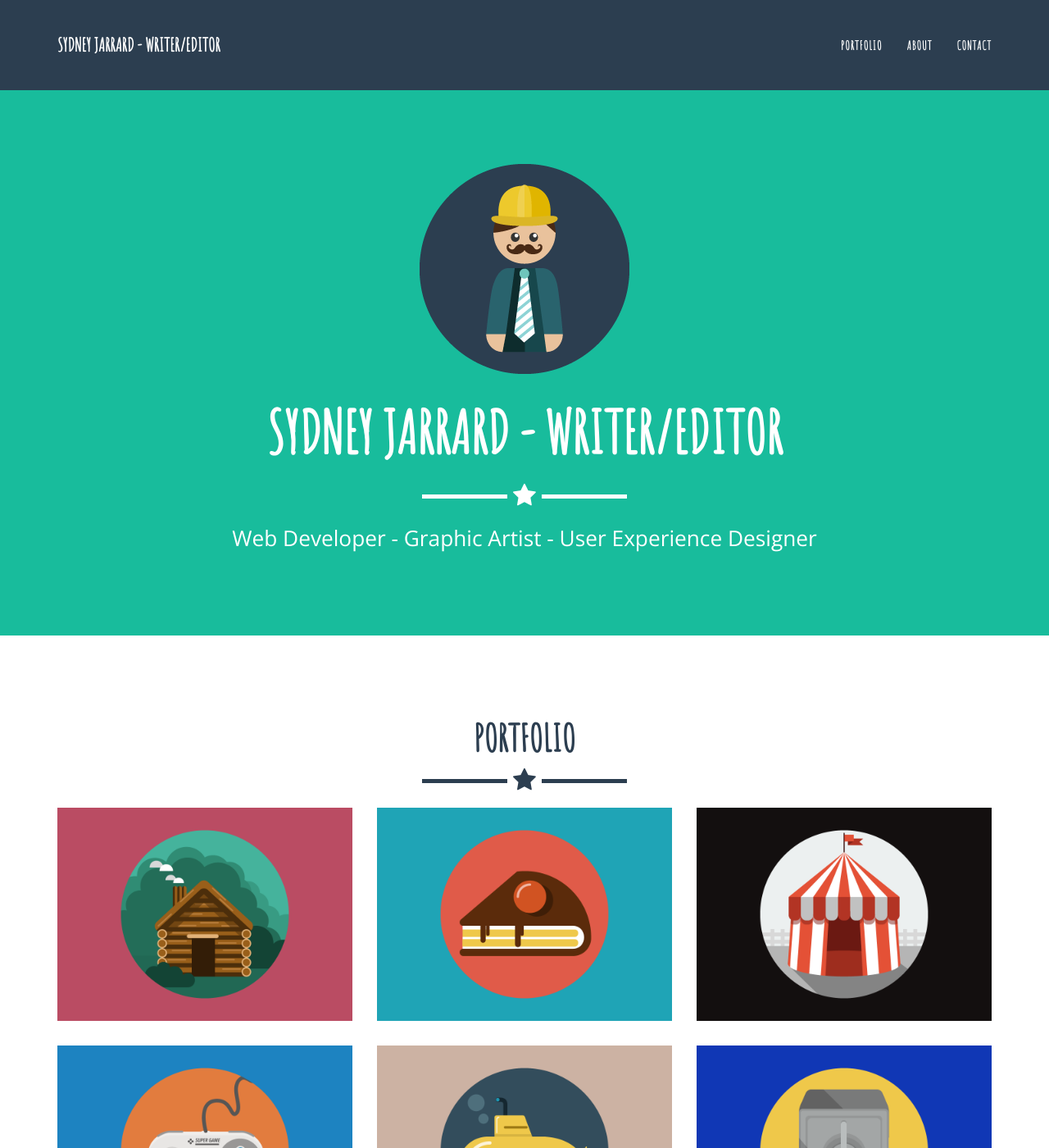
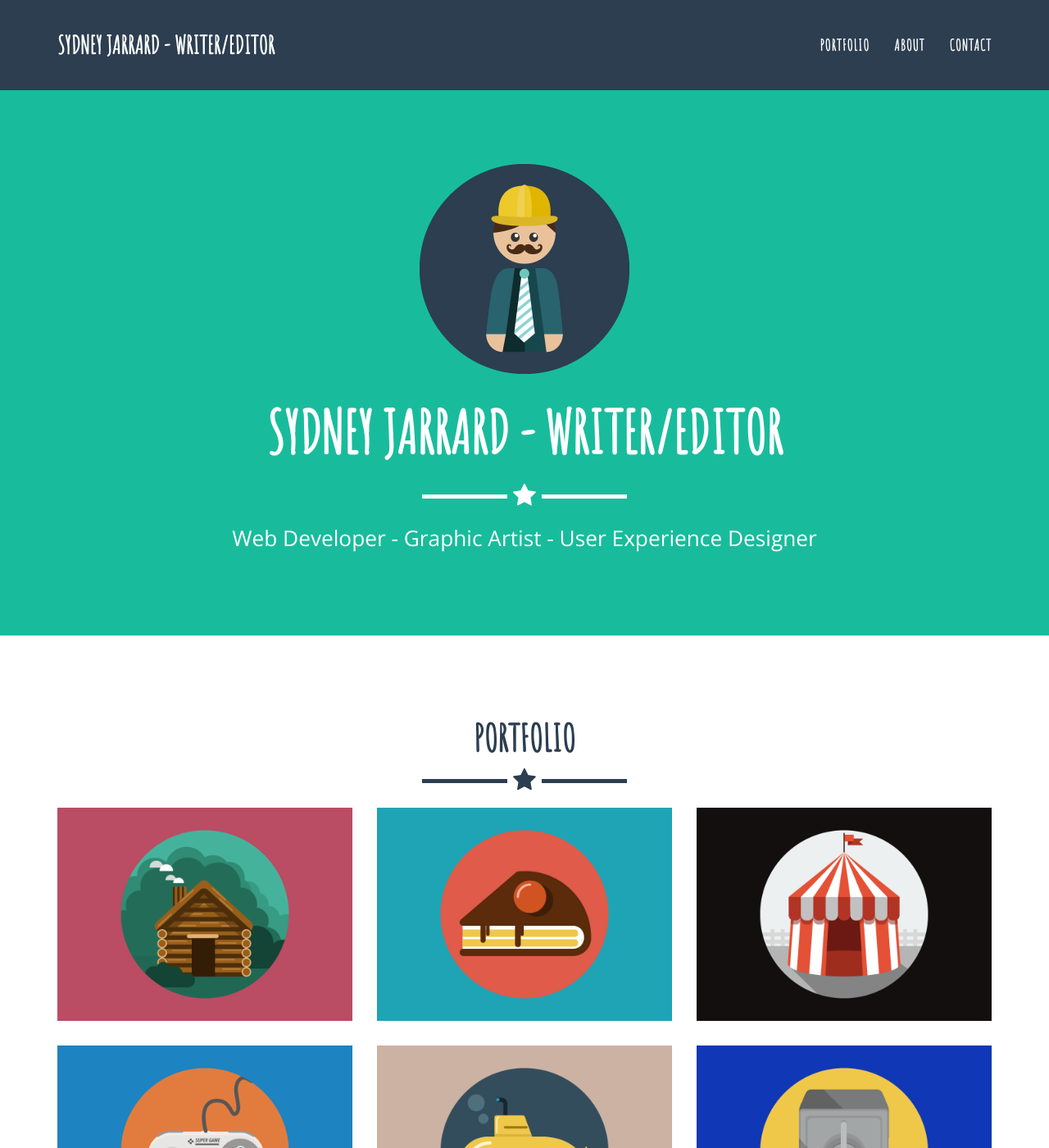
Before and after one commit to sydneyjarrard/sydneyjarrard.github.io, a Jekyll site: the page built from index.html, in a window 1280 px wide and 1400 px high. Shown: the whole window at 82% size. Built offline with Jekyll 4.4.1, drawn with Linux system fonts in a browser that asks for light colours.

Commit message:
Moar font sizes

```diff
--- a/_includes/css/main.css
+++ b/_includes/css/main.css
@@ -133,7 +133,7 @@
     }
 
     .navbar-fixed-top .navbar-brand {
-        font-size: 1.5em;
+        font-size: 2em;
         -webkit-transition: all .3s;
         -moz-transition: all .3s;
         transition: all .3s;
@@ -152,7 +152,9 @@
     text-transform: uppercase;
     font-family: 'Amatic SC', cursive;
     font-weight: 700;
-    font-size: 1em;
+}
+.navbar-right {
+    font-size: 1.25em;
 }
 
 .navbar a:focus {
```
